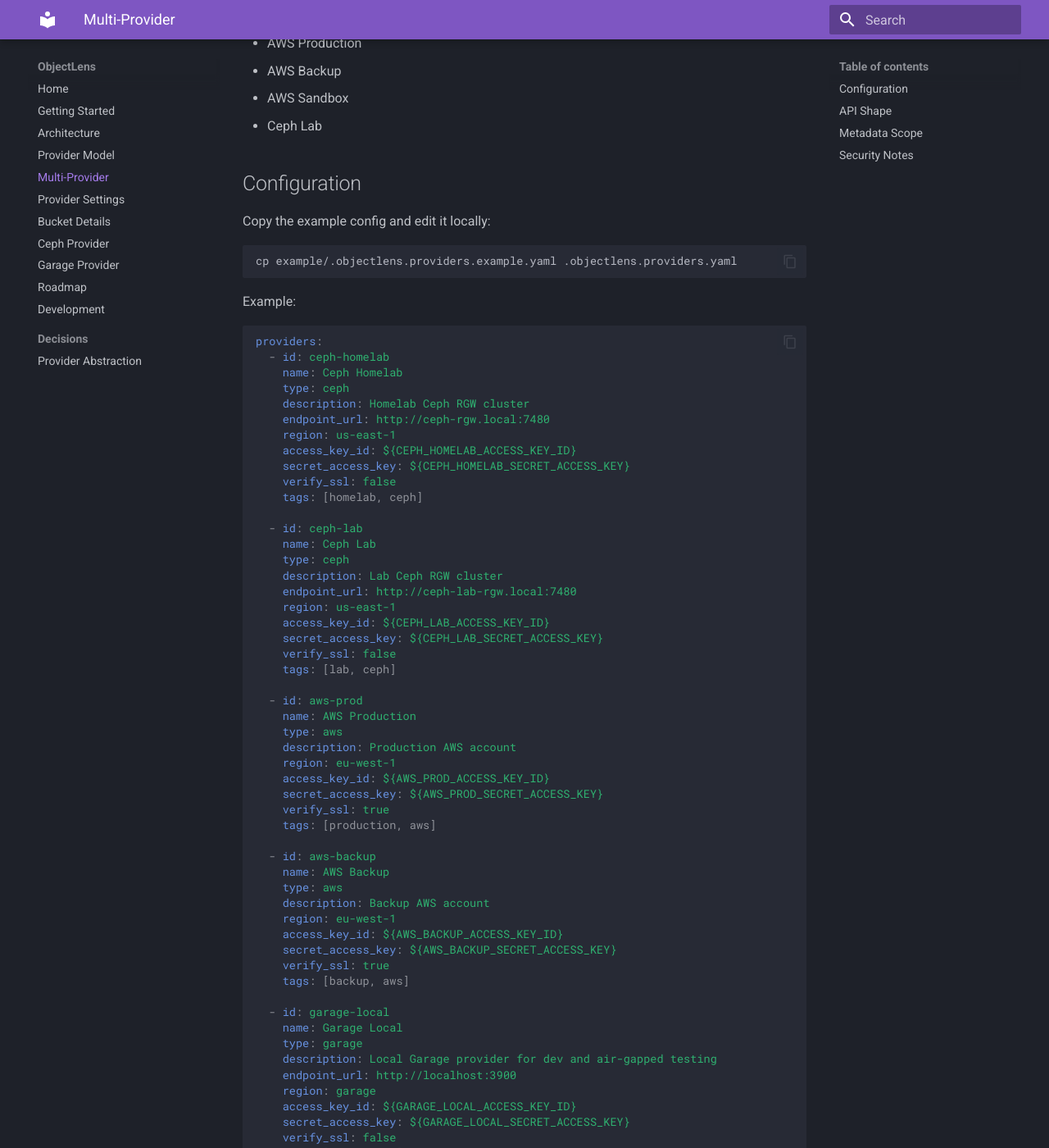
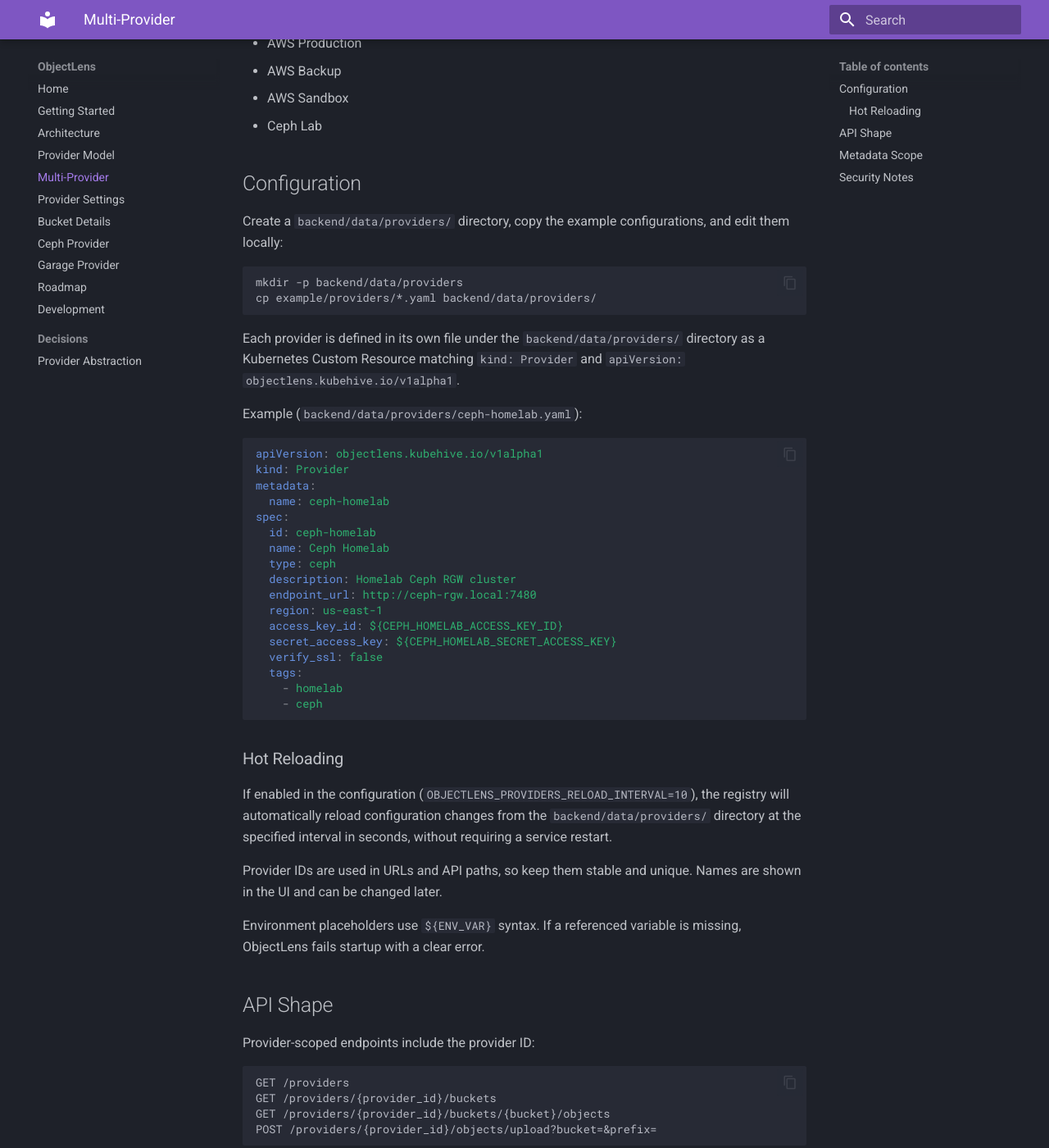
Before and after one commit to kubehive-io/objectlens, an MkDocs documentation site: the page built from docs/multi-provider.md, in a window 1280 px wide and 1400 px high, scrolled down 434 px. Shown: the whole window at 82% size. Built offline with MkDocs 1.6.1 and Material for MkDocs 9.7.7, drawn with Linux system fonts in a browser that asks for light colours.

Commit message:
Update providers to support as yaml file

````diff
--- a/docs/multi-provider.md
+++ b/docs/multi-provider.md
@@ -15,69 +15,40 @@
 
 ## Configuration
 
-Copy the example config and edit it locally:
+Create a `backend/data/providers/` directory, copy the example configurations, and edit them locally:
 
 ```bash
-cp example/.objectlens.providers.example.yaml .objectlens.providers.yaml
+mkdir -p backend/data/providers
+cp example/providers/*.yaml backend/data/providers/
 ```
 
-Example:
+Each provider is defined in its own file under the `backend/data/providers/` directory as a Kubernetes Custom Resource matching `kind: Provider` and `apiVersion: objectlens.kubehive.io/v1alpha1`.
+
+Example (`backend/data/providers/ceph-homelab.yaml`):
 
 ```yaml
-providers:
-  - id: ceph-homelab
-    name: Ceph Homelab
-    type: ceph
-    description: Homelab Ceph RGW cluster
-    endpoint_url: http://ceph-rgw.local:7480
-    region: us-east-1
-    access_key_id: ${CEPH_HOMELAB_ACCESS_KEY_ID}
-    secret_access_key: ${CEPH_HOMELAB_SECRET_ACCESS_KEY}
-    verify_ssl: false
-    tags: [homelab, ceph]
+apiVersion: objectlens.kubehive.io/v1alpha1
+kind: Provider
+metadata:
+  name: ceph-homelab
+spec:
+  id: ceph-homelab
+  name: Ceph Homelab
+  type: ceph
+  description: Homelab Ceph RGW cluster
+  endpoint_url: http://ceph-rgw.local:7480
+  region: us-east-1
+  access_key_id: ${CEPH_HOMELAB_ACCESS_KEY_ID}
+  secret_access_key: ${CEPH_HOMELAB_SECRET_ACCESS_KEY}
+  verify_ssl: false
+  tags:
+    - homelab
+    - ceph
+```
 
-  - id: ceph-lab
-    name: Ceph Lab
-    type: ceph
-    description: Lab Ceph RGW cluster
-    endpoint_url: http://ceph-lab-rgw.local:7480
-    region: us-east-1
-    access_key_id: ${CEPH_LAB_ACCESS_KEY_ID}
-    secret_access_key: ${CEPH_LAB_SECRET_ACCESS_KEY}
-    verify_ssl: false
-    tags: [lab, ceph]
+### Hot Reloading
 
-  - id: aws-prod
-    name: AWS Production
-    type: aws
-    description: Production AWS account
-    region: eu-west-1
-    access_key_id: ${AWS_PROD_ACCESS_KEY_ID}
-    secret_access_key: ${AWS_PROD_SECRET_ACCESS_KEY}
-    verify_ssl: true
-    tags: [production, aws]
-
-  - id: aws-backup
-    name: AWS Backup
-    type: aws
-    description: Backup AWS account
-    region: eu-west-1
-    access_key_id: ${AWS_BACKUP_ACCESS_KEY_ID}
-    secret_access_key: ${AWS_BACKUP_SECRET_ACCESS_KEY}
-    verify_ssl: true
-    tags: [backup, aws]
-
-  - id: garage-local
-    name: Garage Local
-    type: garage
-    description: Local Garage provider for dev and air-gapped testing
-    endpoint_url: http://localhost:3900
-    region: garage
-    access_key_id: ${GARAGE_LOCAL_ACCESS_KEY_ID}
-    secret_access_key: ${GARAGE_LOCAL_SECRET_ACCESS_KEY}
-    verify_ssl: false
-    tags: [local, dev]
-```
+If enabled in the configuration (`OBJECTLENS_PROVIDERS_RELOAD_INTERVAL=10`), the registry will automatically reload configuration changes from the `backend/data/providers/` directory at the specified interval in seconds, without requiring a service restart.
 
 Provider IDs are used in URLs and API paths, so keep them stable and unique. Names are shown in the UI and can be changed later.
 
````
Also changed, not shown: backend/data/providers/README.md (added, +39 -0 lines), 12 other files.
